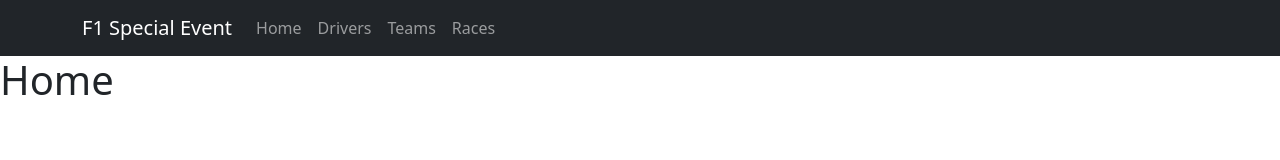
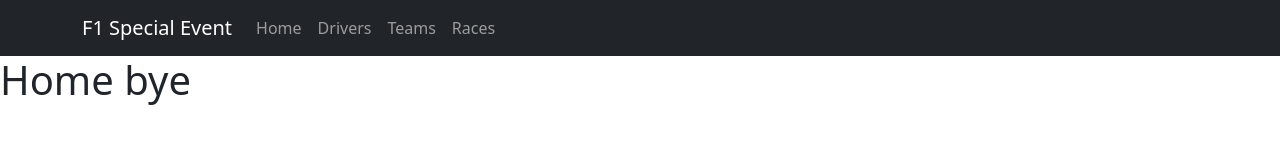
Before and after one commit to AntonioAcostaa/F1SpecialEventFrontend, a React (Vite) app in the folder f1specialeventfrontend/: page / in a window 1280 px wide. Shown: the top 160 px of the page. Built offline with nearby package versions, Linux system fonts and the light colour scheme.

Commit message:
Videre forbedringer

```diff
--- a/f1specialeventfrontend/src/main.tsx
+++ b/f1specialeventfrontend/src/main.tsx
@@ -1,7 +1,8 @@
 import React from 'react';
 import ReactDOM from 'react-dom/client';
 import App from './App.tsx';
-import 'bootstrap/dist/css/bootstrap.css';   // Importing bootstrap css
+import 'bootstrap/dist/css/bootstrap.css';   // Importerer bootstrap css
+import 'bootstrap/dist/js/bootstrap.bundle.min.js'; // Importerer bootstrap js
 
 ReactDOM.createRoot(document.getElementById('root')!).render(
     <React.StrictMode>
--- a/f1specialeventfrontend/src/pages/HomePage.tsx
+++ b/f1specialeventfrontend/src/pages/HomePage.tsx
@@ -1,7 +1,7 @@
 const HomePage = () => {
     return (
         <div>
-            <h1>Home</h1>
+            <h1>Home bye</h1>
         </div>
     );
 }
--- a/f1specialeventfrontend/tsconfig.json
+++ b/f1specialeventfrontend/tsconfig.json
@@ -5,6 +5,7 @@
         "lib": ["ES2020", "DOM", "DOM.Iterable"],
         "module": "ESNext",
         "skipLibCheck": true,
+        "allowJs": true,
 
         /* Bundler mode */
         "moduleResolution": "bundler",
```
Lines whose indentation alone changed are shown as unchanged.
